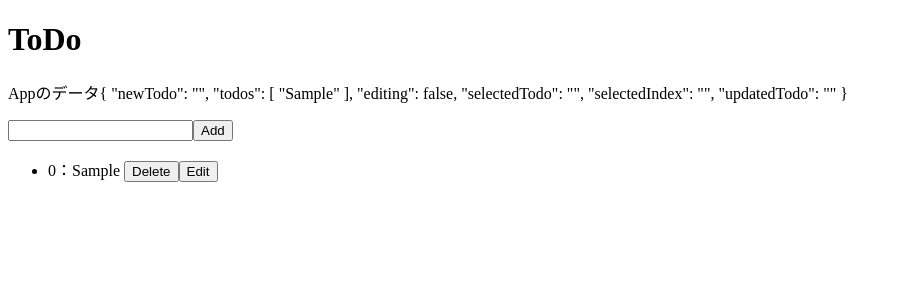
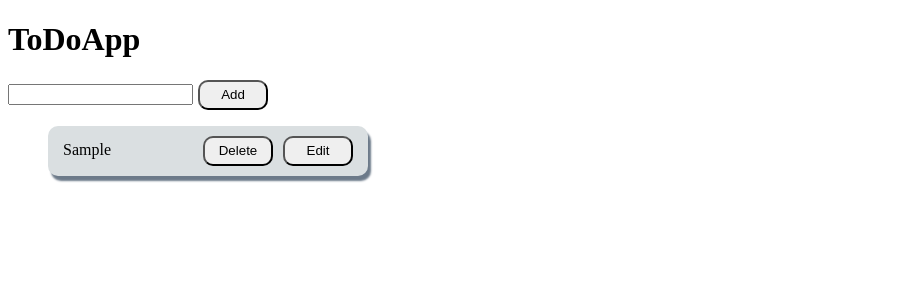
Before and after one commit to ham-cap/todo-vue, a Vue app: page / in a window 1280 px wide. Both pictures are taken after typing "Sample" into the empty fields and a click on the button "Add". Shown: the top 300 px of the page, without its empty margins (0-902 px from the left). Built offline with nearby package versions, Linux system fonts and the light colour scheme.

Commit message:
タスクにCSSを適用

```diff
--- a/src/App.vue
+++ b/src/App.vue
@@ -64,8 +64,7 @@ export default {
 
 <template>
   <div>
-    <h1>ToDo</h1>
-    <p>Appのデータ{{ $data }}</p>
+    <h1>ToDoApp</h1>
     <CreateForm ref="createForm" v-on:addTodo="addTodo" v-if="this.editing === false" />
     <EditForm ref="editForm" v-on:updateTodo="updateTodo" v-bind:selectedTodo="selectedTodo" v-bind:selectedIndex="selectedIndex" v-else />
     <TodoList v-on:deleteTodo="deleteTodo" v-on:editTodo="editTodo" v-bind:todos="this.todos" />
--- a/src/assets/main.css
+++ b/src/assets/main.css
@@ -0,0 +1,24 @@
+li {
+  width: 300px;
+  padding: 10px 10px;
+  margin-bottom: 10px;
+  background-color: #dadfe1;
+  box-shadow: 3px 5px 2px #6c7a89;
+  border-radius: 10px;
+  list-style: none;
+}
+button {
+  width: 70px;
+  height: 30px;
+  margin: 0 5px;
+  border-radius: 10px;
+}
+
+.todo-in-the-list {
+  width: 130px;
+  display: inline-block;
+  text-align: left;
+  overflow-wrap: break-word;
+  padding-right: 5px;
+  padding-left: 5px;
+}
--- a/src/components/EditForm.vue
+++ b/src/components/EditForm.vue
@@ -21,8 +21,5 @@ export default {
   <div>
     <input v-model="changedTodo" type="text" />
     <button @click="$emit('updateTodo', this.changedTodo, this.selectedIndex)">Update</button>
-    <p>selectedTodo: {{ selectedTodo }}</p>
-    <p>selectedIndex: {{ selectedIndex }}</p>
-    <p>EditFormのデータ: {{ $data }}</p>
   </div>
 </template>
--- a/src/components/TodoList.vue
+++ b/src/components/TodoList.vue
@@ -9,9 +9,9 @@ export default {
 <template>
   <ul>
     <li v-for="(todo, index) in this.todos" v-bind:key="index">
-      {{ index }}：{{ todo }}
-      <button @click="$emit('deleteTodo', index)">Delete</button>
-      <button @click="$emit('editTodo', index)">Edit</button>
+      <div class="todo-in-the-list">{{ todo }}</div>
+        <button @click="$emit('deleteTodo', index)">Delete</button>
+        <button @click="$emit('editTodo', index)">Edit</button>
     </li>
   </ul>
 </template>
```
